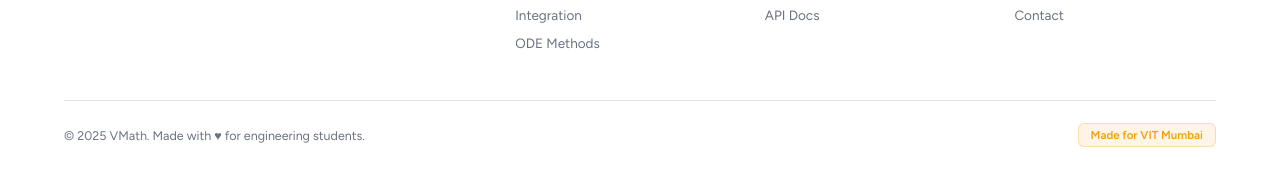
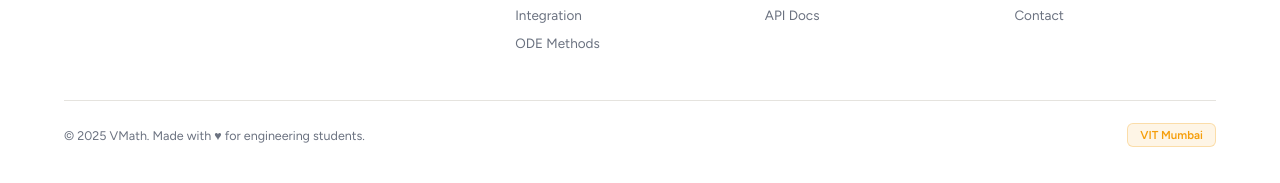
Before and after one commit to 1115ADITYA/VIT-VMATH, a plain HTML site: page index.html in a window 1280 px wide. Shown: the part 3090-3273 px from the top of the page. Drawn offline with Linux system fonts and the light colour scheme.

Commit message:
Updated footer text

```diff
--- a/index.html
+++ b/index.html
@@ -588,7 +588,7 @@
 
       <div id="footer-bottom">
         <p id="footer-copy">© 2025 VMath. Made with ♥ for engineering students.</p>
-        <div id="footer-badge">Made for VIT Mumbai</div>
+        <div id="footer-badge">VIT Mumbai</div>
       </div>
     </div>
   </footer>
```
